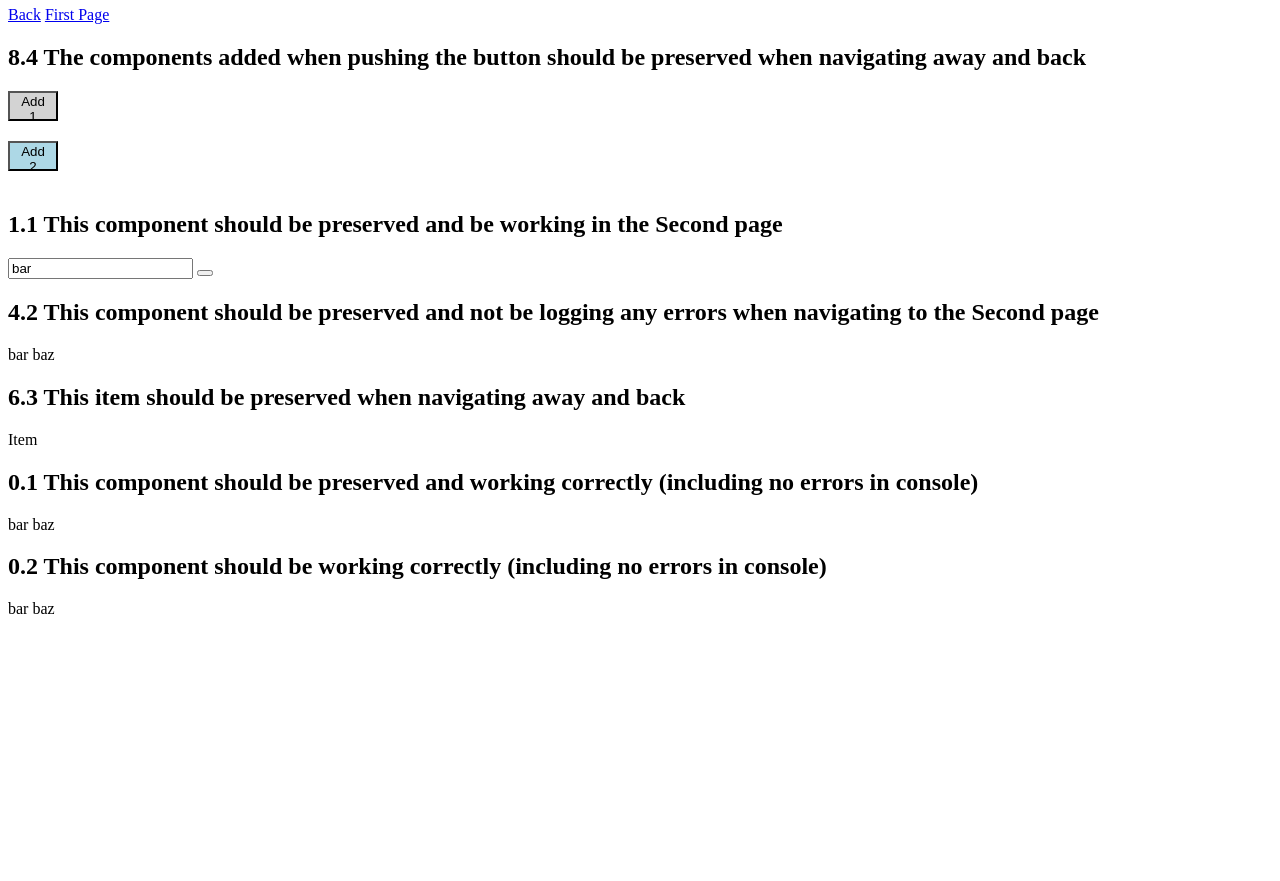
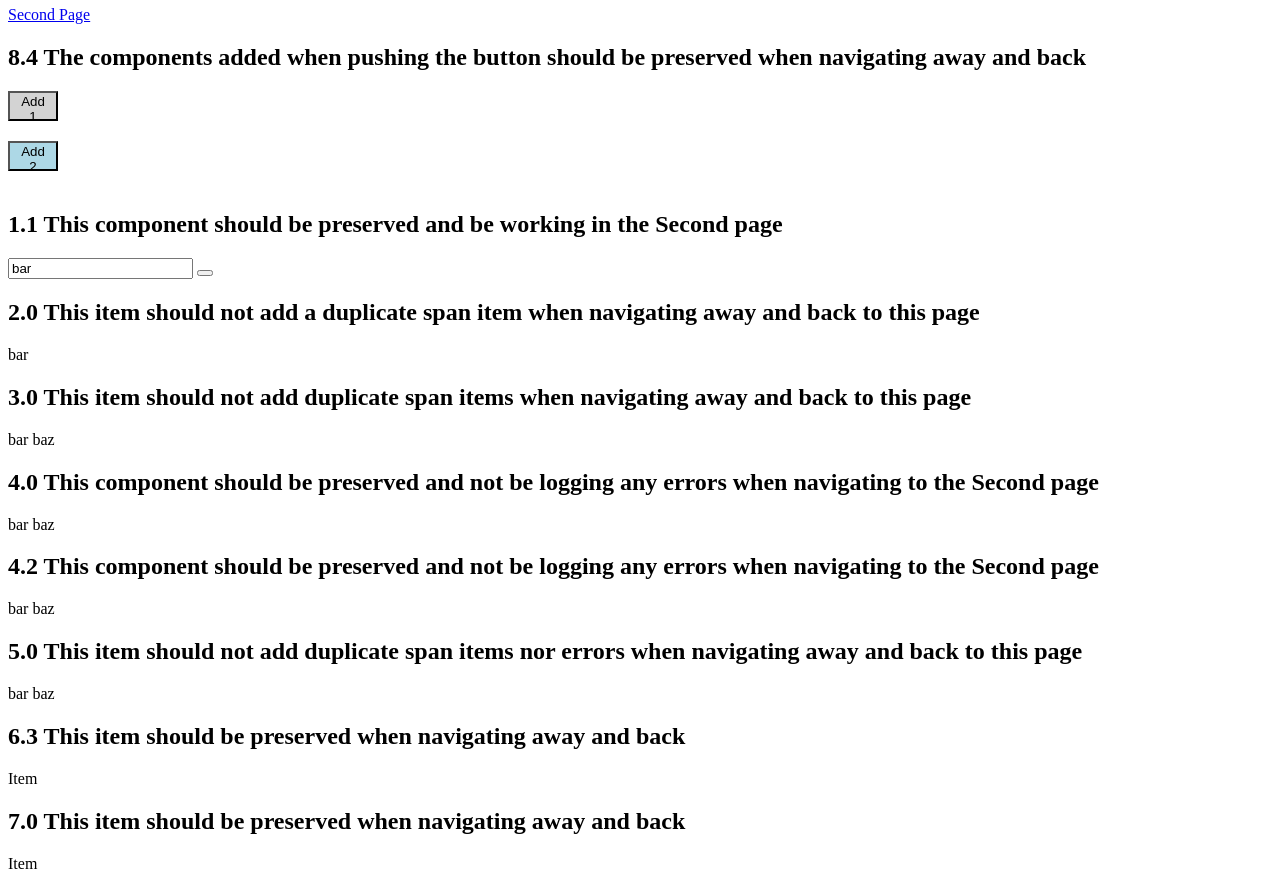
Before and after one commit to SimoTod/alpine-turbo-drive-adapter, a website: page examples/navigated-away/index.html in a window 1280 px wide. Shown: the part 60-941 px from the top of the page. Before the commit the page ends 800 px from the top, so only its background shows below. Drawn offline with nearby package versions, Linux system fonts and the light colour scheme.

Commit message:
Update examples

```diff
--- a/examples/navigated-away/index.html
+++ b/examples/navigated-away/index.html
@@ -2,14 +2,13 @@
 
 <head>
     <script src="https://cdnjs.cloudflare.com/ajax/libs/turbolinks/5.2.0/turbolinks.js" integrity="sha256-iM4Yzi/zLj/IshPWMC1IluRxTtRjMqjPGd97TZ9yYpU=" crossorigin="anonymous"></script>
-    <script src="https://cdn.jsdelivr.net/gh/alpinejs/alpine@v2.x.x/dist/alpine.js"></script>
-    <script src="/dist/alpine-turnolinks-bridge.js"></script>
+    <script src="https://cdn.jsdelivr.net/gh/alpinejs/alpine@v2.x.x/dist/alpine.js" defer></script>
+    <script src="/dist/alpine-turnolinks-bridge.js" defer></script>
 </head>
 
 <body>
-    <h1>Second Page</h1>
-    <a href="javascript:history.back()">Back</a>
-    <a href="/turbolinks/">First Page</a>
+    <h1>First Page</h1>
+    <a href="/turbolinks-manual-test/navigated-away">Second Page</a>
 
     <script>
         function componentAdder() {
@@ -30,6 +29,7 @@
                 },
             }
         }
+
     </script>
     <h2>8.4 The components added when pushing the button should be preserved when navigating away and back</h2>
     <div x-data="componentAdder()" id="t8_4" data-turbolinks-permanent>
@@ -43,7 +43,6 @@
         </div>
     </div>
 
-
     <h2>1.1 This component should be preserved and be working in the Second page</h2>
     <div x-data="{ foo: 'bar' }" id="t1_1" data-turbolinks-permanent>
         <input x-model="foo"></input>
@@ -51,11 +50,41 @@
         <button x-on:click="foo = 'baz'"></button>
     </div>
 
+    <h2>2.0 This item should not add a duplicate span item when navigating away and back to this page</h2>
+    <div x-data="{ foo: 'bar', open: true }">
+        <template x-if="open">
+            <span x-text="foo"></span>
+        </template>
+    </div>
+
+    <h2>3.0 This item should not add duplicate span items when navigating away and back to this page</h2>
+    <div x-data="{ foo: ['bar', 'baz'] }">
+        <template x-for="item3 in foo">
+            <span x-text="item3"></span>
+        </template>
+    </div>
+
+    <h2>4.0 This component should be preserved and not be logging any errors when navigating to the Second page</h2>
+    <div x-data="{ foo: ['bar', 'baz'] }" id="t4_0" data-turbolinks-permanent>
+        <template x-for="item4 in foo">
+            <span x-text="item4"></span>
+        </template>
+    </div>
+
     <h2>4.2 This component should be preserved and not be logging any errors when navigating to the Second page</h2>
     <div x-data="{ foo: ['bar', 'baz'] }" id="t4_2" data-turbolinks-permanent>
         <template x-for="item42 in foo">
             <span x-text="item42"></span>
         </template>
+    </div>
+
+    <h2>5.0 This item should not add duplicate span items nor errors when navigating away and back to this page</h2>
+    <div x-data="{ foo: 'bar' }" id="t5_0" data-turbolinks-permanent>
+        <div x-data="{ bob: ['bar', 'baz'] }">
+            <template x-for="item5 in bob">
+                <span x-text="item5"></span>
+            </template>
+        </div>
     </div>
 
     <h2>6.3 This item should be preserved when navigating away and back</h2>
@@ -67,22 +96,14 @@
         </div>
     </div>
 
-    <h2>0.1 This component should be preserved and working correctly (including no errors in console)</h2>
-    <div x-data="{ foo: ['bar', 'baz'] }" id="t0_1" data-turbolinks-permanent>
-        <template x-for="item in foo">
-            <span x-text="item"></span>
-        </template>
+    <h2>7.0 This item should be preserved when navigating away and back</h2>
+    <div x-data="{ foo: 'bar' }" id="t7_0" data-turbolinks-permanent>
+        <div x-data="{ open: true }">
+            <template x-if="open">
+                <span>Item</span>
+            </template>
+        </div>
     </div>
-
-    <h2>0.2 This component should be working correctly (including no errors in console)</h2>
-    <div x-data="{ foo: ['bar', 'baz'] }">
-        <template x-for="item in foo">
-            <span x-text="item"></span>
-        </template>
-    </div>
-
-
-
 </body>
 
 </html>
```
Also changed, not shown: examples/index.html (+2 -2 lines).
